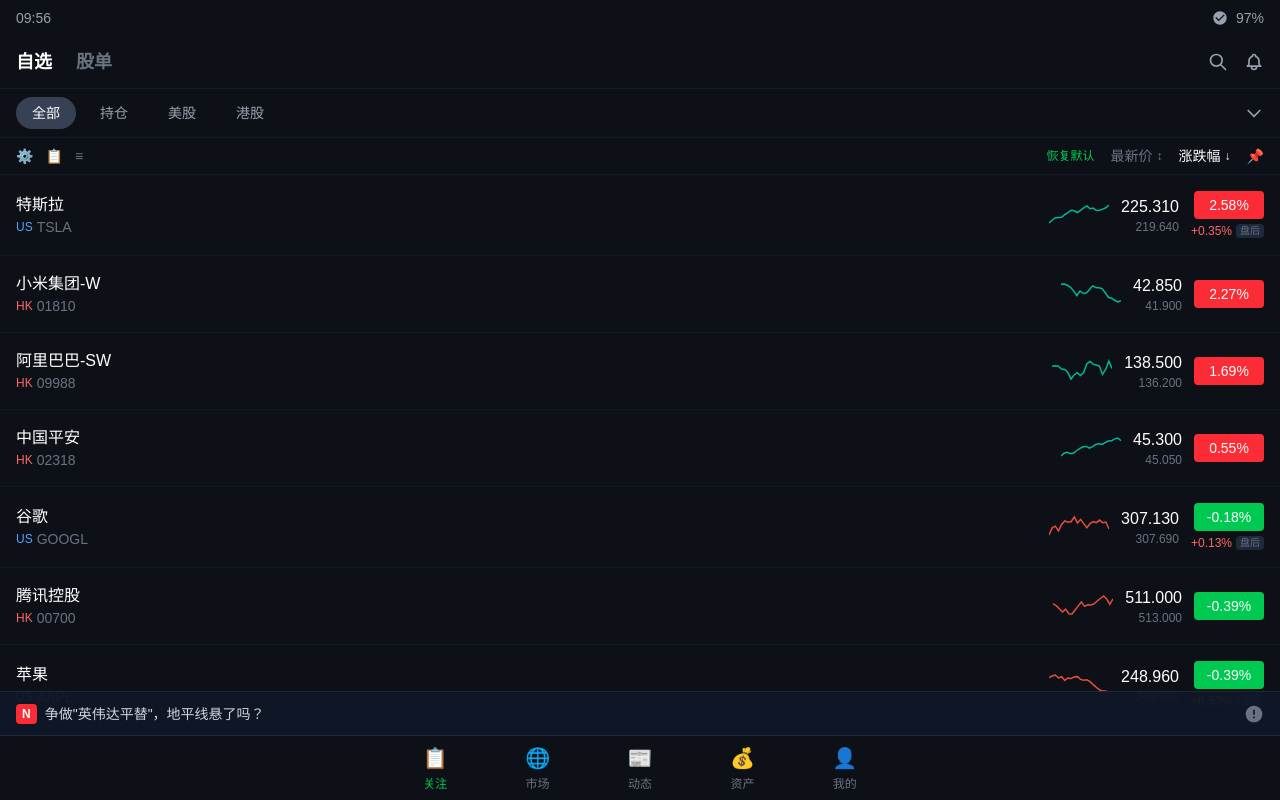
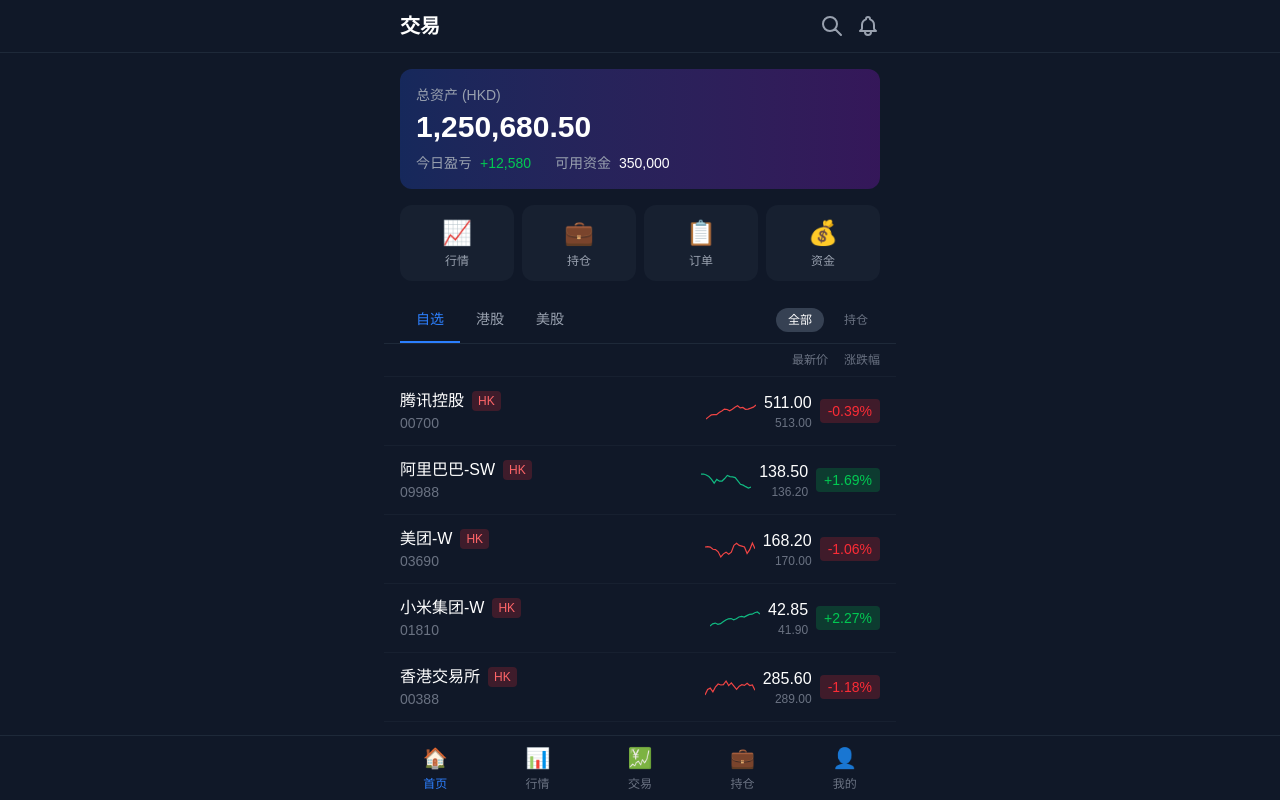
Before and after one commit to starwrights-org/trading-app, a Next.js app: page / in a window 1280 px wide. Shown: the top 800 px of the page. Built offline with nearby package versions, Linux system fonts and the light colour scheme.

Commit message:
🎨 UI: 恢复原版尺寸 + 长桥功能
- 保留原版紧凑布局和尺寸
- 新增迷你走势图
- 新增双行价格（最新价+昨收）
- 新增涨跌幅标签
- 新增盘后数据（美股）
- 新增筛选器（全部/持仓）
- 新增排序功能

```diff
--- a/src/app/page.tsx
+++ b/src/app/page.tsx
@@ -12,18 +12,18 @@
   const range = max - min || 1;
 
   const points = trend.map((val, i) => {
-    const x = (i / (trend.length - 1)) * 60;
-    const y = 20 - ((val - min) / range) * 18;
+    const x = (i / (trend.length - 1)) * 50;
+    const y = 18 - ((val - min) / range) * 14;
     return `${x},${y}`;
   }).join(' ');
 
   return (
-    <svg width="60" height="24" className="flex-shrink-0">
+    <svg width="50" height="20" className="flex-shrink-0">
       <polyline
         points={points}
         fill="none"
-        stroke={isUp ? '#00b894' : '#e74c3c'}
-        strokeWidth="1.5"
+        stroke={isUp ? '#10b981' : '#ef4444'}
+        strokeWidth="1.2"
       />
     </svg>
   );
@@ -40,56 +40,55 @@
   return trend;
 }
 
-// 股票行组件 - 长桥风格
-function StockRow({ stock, showAfterHours = true }: { stock: Stock; showAfterHours?: boolean }) {
+// 股票行组件 - 混合风格
+function StockRow({ stock, showMarket = false, showAfterHours = false }: { stock: Stock; showMarket?: boolean; showAfterHours?: boolean }) {
   const isUp = stock.change >= 0;
   const trend = useMemo(() => generateTrend(), []);
-  const afterHoursChange = (Math.random() - 0.3) * 2; // 模拟盘后涨跌
+  const afterHoursChange = (Math.random() - 0.3) * 2;
   const afterHoursUp = afterHoursChange >= 0;
 
   return (
-    <Link
-      href={`/stock/${stock.market}/${stock.symbol}`}
-      className="flex items-center py-4 px-4 hover:bg-gray-800/30 transition border-b border-gray-800/30"
-    >
+    <Link href={`/stock/${stock.market}/${stock.symbol}`} className="flex items-center justify-between py-3 px-4 hover:bg-gray-800/50 transition">
       {/* 左侧：名称和代码 */}
       <div className="flex-1 min-w-0">
-        <div className="font-medium text-white text-base">{stock.name}</div>
-        <div className="text-sm text-gray-500 flex items-center gap-1">
-          <span className={`text-xs ${stock.market === 'US' ? 'text-blue-400' : 'text-red-400'}`}>
+        <div className="flex items-center gap-2">
+          <span className="font-medium text-white">{stock.name}</span>
+          {showMarket && (
+            <span className={`text-xs px-1.5 py-0.5 rounded ${stock.market === 'HK' ? 'bg-red-500/20 text-red-400' : 'bg-blue-500/20 text-blue-400'}`}>
               {stock.market}
             </span>
-          <span>{stock.symbol}</span>
+          )}
         </div>
+        <div className="text-sm text-gray-500">{stock.symbol}</div>
       </div>
 
       {/* 中间：迷你走势图 */}
-      <div className="mx-3">
+      <div className="mx-2">
         <MiniChart trend={trend} isUp={isUp} />
       </div>
 
       {/* 右侧：价格和涨跌幅 */}
-      <div className="text-right flex items-center gap-3">
+      <div className="text-right flex items-center gap-2">
         <div>
-          <div className="font-medium text-white text-base">{stock.price.toFixed(3)}</div>
-          <div className="text-xs text-gray-500">{stock.prevClose?.toFixed(3) || '-'}</div>
+          <div className="font-medium text-white">{stock.price.toFixed(2)}</div>
+          <div className="text-xs text-gray-500">{stock.prevClose?.toFixed(2) || '-'}</div>
         </div>
 
-        <div className="flex flex-col items-end gap-1">
+        <div className="flex flex-col items-end gap-0.5 min-w-[60px]">
           {/* 涨跌幅标签 */}
-          <span className={`px-2 py-1 rounded text-sm font-medium min-w-[70px] text-center ${
-            isUp ? 'bg-red-500 text-white' : 'bg-green-500 text-white'
+          <span className={`px-2 py-0.5 rounded text-sm font-medium ${
+            isUp ? 'bg-green-500/20 text-green-500' : 'bg-red-500/20 text-red-500'
           }`}>
-            {isUp ? '' : ''}{stock.changePercent.toFixed(2)}%
+            {isUp ? '+' : ''}{stock.changePercent.toFixed(2)}%
           </span>
 
           {/* 盘后数据 */}
           {showAfterHours && (
             <div className="flex items-center gap-1 text-xs">
-              <span className={afterHoursUp ? 'text-red-400' : 'text-green-400'}>
+              <span className={afterHoursUp ? 'text-green-400' : 'text-red-400'}>
                 {afterHoursUp ? '+' : ''}{afterHoursChange.toFixed(2)}%
               </span>
-              <span className="text-gray-500 bg-gray-800 px-1 rounded text-[10px]">盘后</span>
+              <span className="text-gray-600 text-[10px]">盘后</span>
             </div>
           )}
         </div>
@@ -99,34 +98,36 @@
 }
 
 export default function HomePage() {
-  const [activeMainTab, setActiveMainTab] = useState<'watchlist' | 'orders'>('watchlist');
-  const [activeFilter, setActiveFilter] = useState<'all' | 'positions' | 'us' | 'hk'>('all');
-  const [sortBy, setSortBy] = useState<'price' | 'change'>('change');
+  const [activeTab, setActiveTab] = useState<'watchlist' | 'hk' | 'us'>('watchlist');
+  const [activeFilter, setActiveFilter] = useState<'all' | 'positions'>('all');
+  const [sortBy, setSortBy] = useState<'default' | 'price' | 'change'>('default');
   const [sortAsc, setSortAsc] = useState(false);
 
-  // 根据筛选器过滤股票
+  const watchlist = MOCK_STOCKS.slice(0, 8);
+  const hkStocks = MOCK_STOCKS.filter(s => s.market === 'HK');
+  const usStocks = MOCK_STOCKS.filter(s => s.market === 'US');
+
+  // 根据 Tab 和筛选器过滤股票
   const filteredStocks = useMemo(() => {
-    let stocks = [...MOCK_STOCKS];
+    let stocks = activeTab === 'watchlist' ? watchlist : activeTab === 'hk' ? hkStocks : usStocks;
 
     if (activeFilter === 'positions') {
       const positionSymbols = MOCK_POSITIONS.map(p => p.symbol);
       stocks = stocks.filter(s => positionSymbols.includes(s.symbol));
-    } else if (activeFilter === 'us') {
-      stocks = stocks.filter(s => s.market === 'US');
-    } else if (activeFilter === 'hk') {
-      stocks = stocks.filter(s => s.market === 'HK');
     }
 
     // 排序
-    stocks.sort((a, b) => {
+    if (sortBy !== 'default') {
+      stocks = [...stocks].sort((a, b) => {
         const val = sortBy === 'price'
           ? a.price - b.price
           : a.changePercent - b.changePercent;
         return sortAsc ? val : -val;
       });
+    }
 
     return stocks;
-  }, [activeFilter, sortBy, sortAsc]);
+  }, [activeTab, activeFilter, sortBy, sortAsc]);
 
   const handleSort = (field: 'price' | 'change') => {
     if (sortBy === field) {
@@ -138,109 +139,126 @@
   };
 
   return (
-    <main className="min-h-screen bg-[#0d1117] text-white pb-20">
-      {/* 顶部状态栏模拟 */}
-      <div className="bg-[#0d1117] px-4 py-2 flex items-center justify-between text-sm">
-        <span className="text-gray-400">{new Date().toLocaleTimeString('zh-CN', { hour: '2-digit', minute: '2-digit' })}</span>
-        <div className="flex items-center gap-2">
-          <svg className="w-4 h-4 text-gray-400" fill="currentColor" viewBox="0 0 24 24">
-            <path d="M12 2C6.48 2 2 6.48 2 12s4.48 10 10 10 10-4.48 10-10S17.52 2 12 2zm-2 15l-5-5 1.41-1.41L10 14.17l7.59-7.59L19 8l-9 9z"/>
-          </svg>
-          <span className="text-gray-400">97%</span>
-        </div>
-      </div>
-
-      {/* 主 Tab：自选 / 股单 */}
-      <div className="flex items-center justify-between px-4 py-3 border-b border-gray-800/50">
-        <div className="flex gap-6">
-          <button
-            onClick={() => setActiveMainTab('watchlist')}
-            className={`text-lg font-bold ${activeMainTab === 'watchlist' ? 'text-white' : 'text-gray-500'}`}
-          >
-            自选
-          </button>
-          <button
-            onClick={() => setActiveMainTab('orders')}
-            className={`text-lg font-bold ${activeMainTab === 'orders' ? 'text-white' : 'text-gray-500'}`}
-          >
-            股单
-          </button>
-        </div>
-        <div className="flex items-center gap-4">
+    <main className="min-h-screen bg-gray-900 text-white pb-20">
+      {/* Header */}
+      <div className="bg-gray-900 border-b border-gray-800 sticky top-0 z-10">
+        <div className="max-w-lg mx-auto px-4 py-3 flex items-center justify-between">
+          <h1 className="text-xl font-bold">交易</h1>
+          <div className="flex items-center gap-3">
             <button className="text-gray-400 hover:text-white">
-            <svg className="w-5 h-5" fill="none" stroke="currentColor" viewBox="0 0 24 24">
+              <svg className="w-6 h-6" fill="none" stroke="currentColor" viewBox="0 0 24 24">
                 <path strokeLinecap="round" strokeLinejoin="round" strokeWidth={2} d="M21 21l-6-6m2-5a7 7 0 11-14 0 7 7 0 0114 0z" />
               </svg>
             </button>
             <button className="text-gray-400 hover:text-white">
-            <svg className="w-5 h-5" fill="none" stroke="currentColor" viewBox="0 0 24 24">
+              <svg className="w-6 h-6" fill="none" stroke="currentColor" viewBox="0 0 24 24">
                 <path strokeLinecap="round" strokeLinejoin="round" strokeWidth={2} d="M15 17h5l-1.405-1.405A2.032 2.032 0 0118 14.158V11a6.002 6.002 0 00-4-5.659V5a2 2 0 10-4 0v.341C7.67 6.165 6 8.388 6 11v3.159c0 .538-.214 1.055-.595 1.436L4 17h5m6 0v1a3 3 0 11-6 0v-1m6 0H9" />
               </svg>
             </button>
           </div>
         </div>
+      </div>
 
-      {/* 筛选 Tab：全部 / 持仓 / 美股 / 港股 */}
-      <div className="flex items-center px-4 py-2 gap-2 border-b border-gray-800/50 overflow-x-auto">
+      <div className="max-w-lg mx-auto">
+        {/* 账户概览 */}
+        <div className="p-4 bg-gradient-to-r from-blue-900/50 to-purple-900/50 m-4 rounded-xl">
+          <div className="text-sm text-gray-400 mb-1">总资产 (HKD)</div>
+          <div className="text-3xl font-bold mb-2">{MOCK_ACCOUNT.totalAssets.toLocaleString('en-US', { minimumFractionDigits: 2 })}</div>
+          <div className="flex gap-6 text-sm">
+            <div>
+              <span className="text-gray-400">今日盈亏</span>
+              <span className={`ml-2 ${MOCK_ACCOUNT.todayProfitLoss >= 0 ? 'text-green-500' : 'text-red-500'}`}>
+                {MOCK_ACCOUNT.todayProfitLoss >= 0 ? '+' : ''}{MOCK_ACCOUNT.todayProfitLoss.toLocaleString()}
+              </span>
+            </div>
+            <div>
+              <span className="text-gray-400">可用资金</span>
+              <span className="ml-2 text-white">{MOCK_ACCOUNT.cashBalance.toLocaleString()}</span>
+            </div>
+          </div>
+        </div>
+
+        {/* 快捷入口 */}
+        <div className="grid grid-cols-4 gap-2 px-4 mb-4">
+          {[
+            { icon: '📈', label: '行情', href: '/market' },
+            { icon: '💼', label: '持仓', href: '/positions' },
+            { icon: '📋', label: '订单', href: '/orders' },
+            { icon: '💰', label: '资金', href: '/account' },
+          ].map(item => (
+            <Link key={item.label} href={item.href} className="flex flex-col items-center py-3 bg-gray-800/50 rounded-xl hover:bg-gray-800 transition">
+              <span className="text-2xl mb-1">{item.icon}</span>
+              <span className="text-xs text-gray-400">{item.label}</span>
+            </Link>
+          ))}
+        </div>
+
+        {/* 自选/港股/美股 Tab */}
+        <div className="flex items-center border-b border-gray-800 px-4">
+          <div className="flex flex-1">
+            {[
+              { key: 'watchlist', label: '自选' },
+              { key: 'hk', label: '港股' },
+              { key: 'us', label: '美股' },
+            ].map(tab => (
+              <button
+                key={tab.key}
+                onClick={() => setActiveTab(tab.key as typeof activeTab)}
+                className={`px-4 py-3 text-sm font-medium border-b-2 transition ${
+                  activeTab === tab.key
+                    ? 'border-blue-500 text-blue-500'
+                    : 'border-transparent text-gray-400 hover:text-white'
+                }`}
+              >
+                {tab.label}
+              </button>
+            ))}
+          </div>
+
+          {/* 筛选：全部/持仓 */}
+          <div className="flex gap-2">
             {[
               { key: 'all', label: '全部' },
               { key: 'positions', label: '持仓' },
-          { key: 'us', label: '美股' },
-          { key: 'hk', label: '港股' },
             ].map(filter => (
               <button
                 key={filter.key}
                 onClick={() => setActiveFilter(filter.key as typeof activeFilter)}
-            className={`px-4 py-1.5 rounded-full text-sm font-medium transition whitespace-nowrap ${
+                className={`px-3 py-1 rounded-full text-xs transition ${
                   activeFilter === filter.key
                     ? 'bg-gray-700 text-white'
-                : 'text-gray-400 hover:text-white'
+                    : 'text-gray-500 hover:text-white'
                 }`}
               >
                 {filter.label}
               </button>
             ))}
-        <div className="flex-1" />
-        <button className="text-gray-400">
-          <svg className="w-5 h-5" fill="none" stroke="currentColor" viewBox="0 0 24 24">
-            <path strokeLinecap="round" strokeLinejoin="round" strokeWidth={2} d="M19 9l-7 7-7-7" />
-          </svg>
+          </div>
+        </div>
+
+        {/* 排序栏 */}
+        <div className="flex items-center justify-end px-4 py-2 text-xs text-gray-500 gap-4 border-b border-gray-800/50">
+          <button
+            onClick={() => handleSort('price')}
+            className={`flex items-center gap-1 ${sortBy === 'price' ? 'text-blue-500' : ''}`}
+          >
+            最新价 {sortBy === 'price' && (sortAsc ? '↑' : '↓')}
+          </button>
+          <button
+            onClick={() => handleSort('change')}
+            className={`flex items-center gap-1 ${sortBy === 'change' ? 'text-blue-500' : ''}`}
+          >
+            涨跌幅 {sortBy === 'change' && (sortAsc ? '↑' : '↓')}
           </button>
         </div>
 
-      {/* 工具栏 */}
-      <div className="flex items-center justify-between px-4 py-2 text-sm border-b border-gray-800/50">
-        <div className="flex items-center gap-3 text-gray-500">
-          <button className="hover:text-white">⚙️</button>
-          <button className="hover:text-white">📋</button>
-          <button className="hover:text-white">≡</button>
-        </div>
-        <div className="flex items-center gap-4">
-          <span className="text-green-500 text-xs">恢复默认</span>
-          <button
-            onClick={() => handleSort('price')}
-            className={`flex items-center gap-1 ${sortBy === 'price' ? 'text-white' : 'text-gray-500'}`}
-          >
-            最新价
-            <span className="text-xs">{sortBy === 'price' ? (sortAsc ? '↑' : '↓') : '↕'}</span>
-          </button>
-          <button
-            onClick={() => handleSort('change')}
-            className={`flex items-center gap-1 ${sortBy === 'change' ? 'text-white' : 'text-gray-500'}`}
-          >
-            涨跌幅
-            <span className="text-xs">{sortBy === 'change' ? (sortAsc ? '↑' : '↓') : '↕'}</span>
-          </button>
-          <button className="text-gray-500">📌</button>
-        </div>
-      </div>
-
         {/* 股票列表 */}
-      <div className="divide-y divide-gray-800/30">
+        <div className="divide-y divide-gray-800/50">
           {filteredStocks.map(stock => (
             <StockRow
               key={stock.symbol}
               stock={stock}
+              showMarket={activeTab === 'watchlist'}
               showAfterHours={stock.market === 'US'}
             />
           ))}
@@ -252,38 +270,24 @@
             <div>暂无股票</div>
           </div>
         )}
-
-      {/* 底部新闻提示 */}
-      <div className="fixed bottom-16 left-0 right-0 bg-gray-900/95 border-t border-gray-800 px-4 py-3">
-        <div className="flex items-center gap-2 text-sm">
-          <span className="bg-red-500 text-white px-1.5 py-0.5 rounded text-xs font-bold">N</span>
-          <span className="text-gray-300 flex-1 truncate">争做"英伟达平替"，地平线悬了吗？</span>
-          <button className="text-gray-500">
-            <svg className="w-5 h-5" fill="currentColor" viewBox="0 0 24 24">
-              <path d="M12 2C6.48 2 2 6.48 2 12s4.48 10 10 10 10-4.48 10-10S17.52 2 12 2zm1 15h-2v-2h2v2zm0-4h-2V7h2v6z"/>
-            </svg>
-          </button>
-        </div>
       </div>
 
-      {/* 底部导航 - 长桥风格 */}
-      <nav className="fixed bottom-0 left-0 right-0 bg-[#0d1117] border-t border-gray-800">
+      {/* 底部导航 */}
+      <nav className="fixed bottom-0 left-0 right-0 bg-gray-900 border-t border-gray-800">
         <div className="max-w-lg mx-auto flex">
           {[
-            { icon: '📋', activeIcon: '📋', label: '关注', href: '/', active: true },
-            { icon: '🌐', activeIcon: '🌐', label: '市场', href: '/market', active: false },
-            { icon: '📰', activeIcon: '📰', label: '动态', href: '/news', active: false },
-            { icon: '💰', activeIcon: '💰', label: '资产', href: '/positions', active: false },
-            { icon: '👤', activeIcon: '👤', label: '我的', href: '/account', active: false },
+            { icon: '🏠', label: '首页', href: '/', active: true },
+            { icon: '📊', label: '行情', href: '/market', active: false },
+            { icon: '💹', label: '交易', href: '/trade', active: false },
+            { icon: '💼', label: '持仓', href: '/positions', active: false },
+            { icon: '👤', label: '我的', href: '/account', active: false },
           ].map(item => (
             <Link
               key={item.label}
               href={item.href}
-              className={`flex-1 flex flex-col items-center py-2 ${
-                item.active ? 'text-green-500' : 'text-gray-500 hover:text-gray-300'
-              }`}
+              className={`flex-1 flex flex-col items-center py-2 ${item.active ? 'text-blue-500' : 'text-gray-500 hover:text-gray-300'}`}
             >
-              <span className="text-xl">{item.active ? item.activeIcon : item.icon}</span>
+              <span className="text-xl">{item.icon}</span>
               <span className="text-xs mt-1">{item.label}</span>
             </Link>
           ))}
```
Lines whose indentation alone changed are shown as unchanged.
